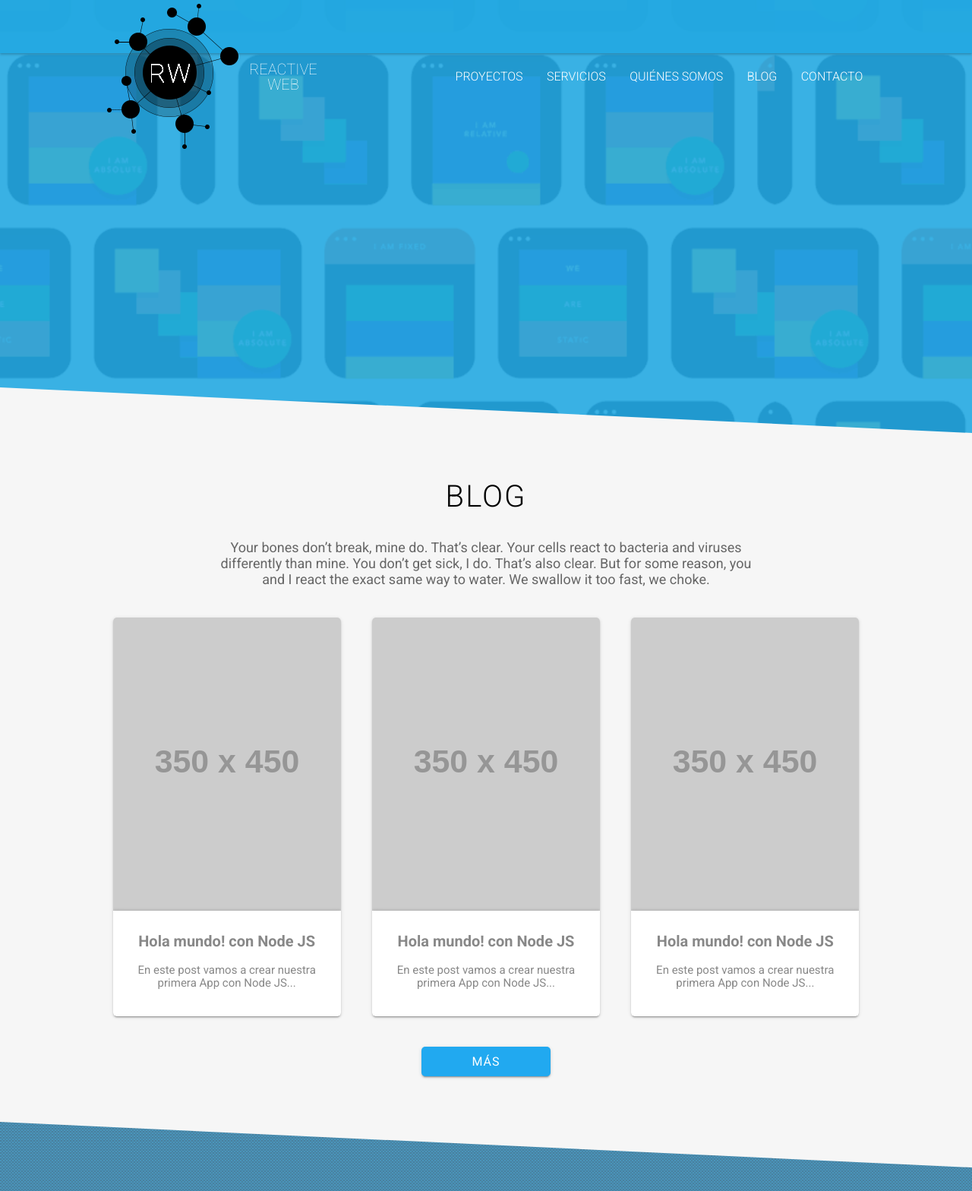
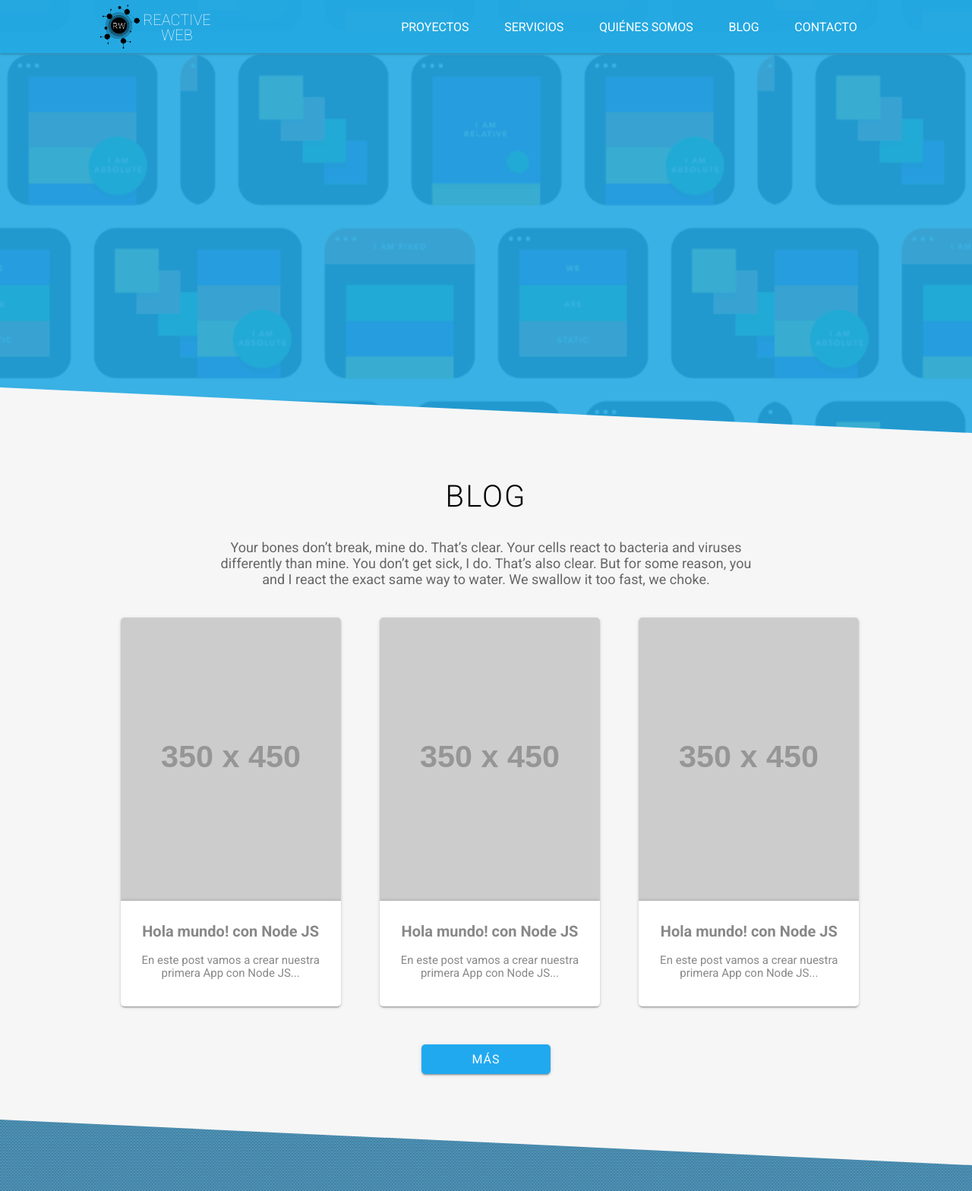
Before and after one commit to eduardobc88/reactive-web, a Django app: page / in a window 1280 px wide. Shown: the top 1568 px of the page at 76% size. Run offline with Django 3.2, Linux system fonts and the light colour scheme; grey boxes labelled with a size stand in for pictures from a placeholder-image service; data that the repository does not hold is empty; some libraries are stand-ins or nearby versions.

Commit message:
global styled adjustments

```diff
--- a/reactive-solutions/website/siteapp/static/css/global.css
+++ b/reactive-solutions/website/siteapp/static/css/global.css
@@ -15,13 +15,19 @@ body {
     z-index: 10;
 }
 
+.menu-wrapper .container {
+    height: 100%;
+}
+
 .menu-wrapper .menu-options {
     position: relative;
+    height: 100%;
 }
 
 .menu-wrapper .menu-options .logo {
-    height: 100%;
+    height: 60px;
     position: relative;
+    align-self: center;
 }
 
 .menu-wrapper .menu-options .home-wrapper label {
@@ -58,7 +64,7 @@ body {
     position: relative;
     text-align: center;
     text-decoration: none;
-    font-weight: 300;
+    font-weight: 400;
 }
 
 .menu-wrapper .menu-options .option:before {
@@ -280,7 +286,7 @@ body {
     position: relative;
     text-decoration: none;
     transition-duration: 200ms;
-    font-weight: 300;
+    font-weight: 400;
 }
 
 .footer-wrapper .option:hover {
--- a/reactive-solutions/website/siteapp/static/css/home.css
+++ b/reactive-solutions/website/siteapp/static/css/home.css
@@ -114,7 +114,7 @@
     margin: auto;
     cursor: pointer;
     box-shadow: 0 3px 1px -2px rgba(0,0,0,.2), 0 2px 2px 0 rgba(0,0,0,.14), 0 1px 5px 0 rgba(0,0,0,.12);
-    margin: 10px;
+    margin: 10px 10px 20px 20px;
     border-radius: 5px;
 }
 
@@ -240,7 +240,7 @@
     margin: auto;
     cursor: pointer;
     box-shadow: 0 3px 1px -2px rgba(0,0,0,.2), 0 2px 2px 0 rgba(0,0,0,.14), 0 1px 5px 0 rgba(0,0,0,.12);
-    margin: 10px;
+    margin: 10px 10px 20px 20px;
     border-radius: 5px;
 }
 
@@ -302,6 +302,7 @@
 
 .services-wrapper .item {
     background-color: white;
+    border-radius: 5px;
     box-shadow: 0 3px 1px -2px rgba(0,0,0,.2), 0 2px 2px 0 rgba(0,0,0,.14), 0 1px 5px 0 rgba(0,0,0,.12);
     margin-bottom: 30px;
     margin-top: 10px;
```
